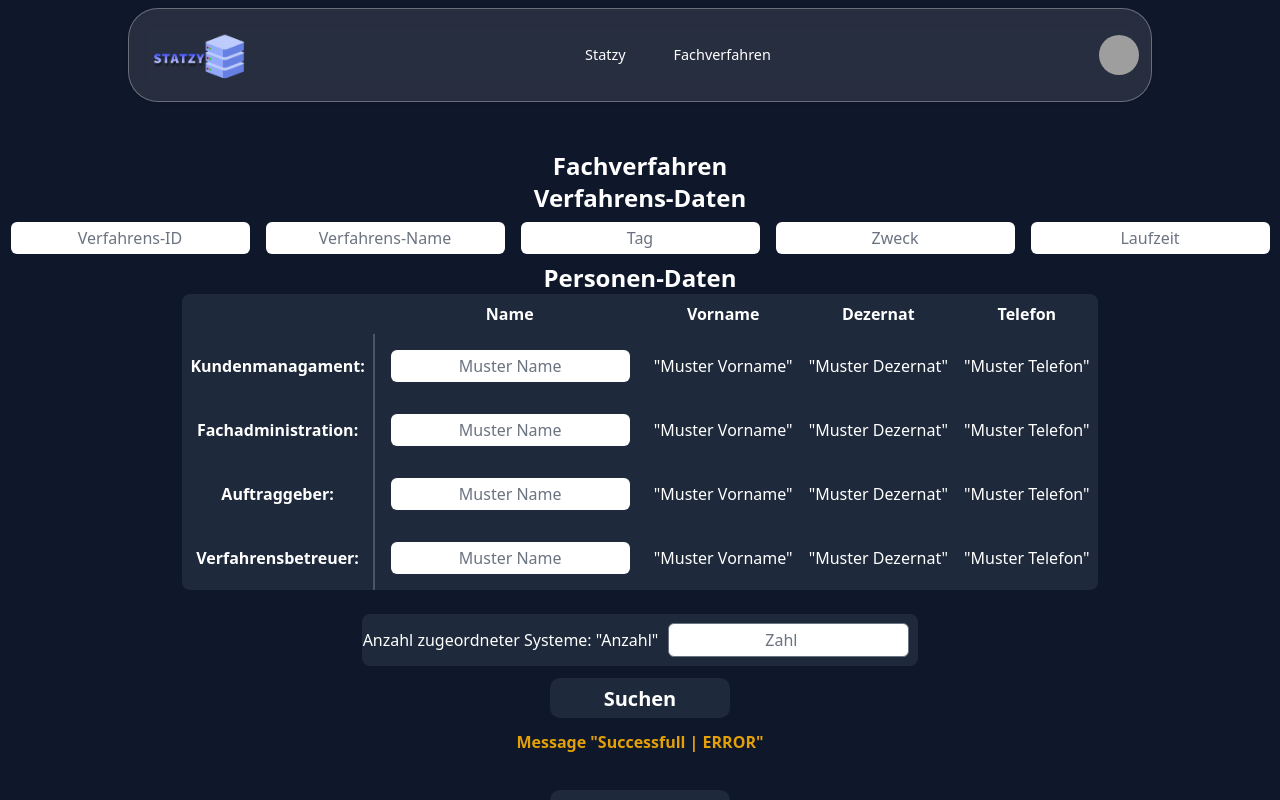
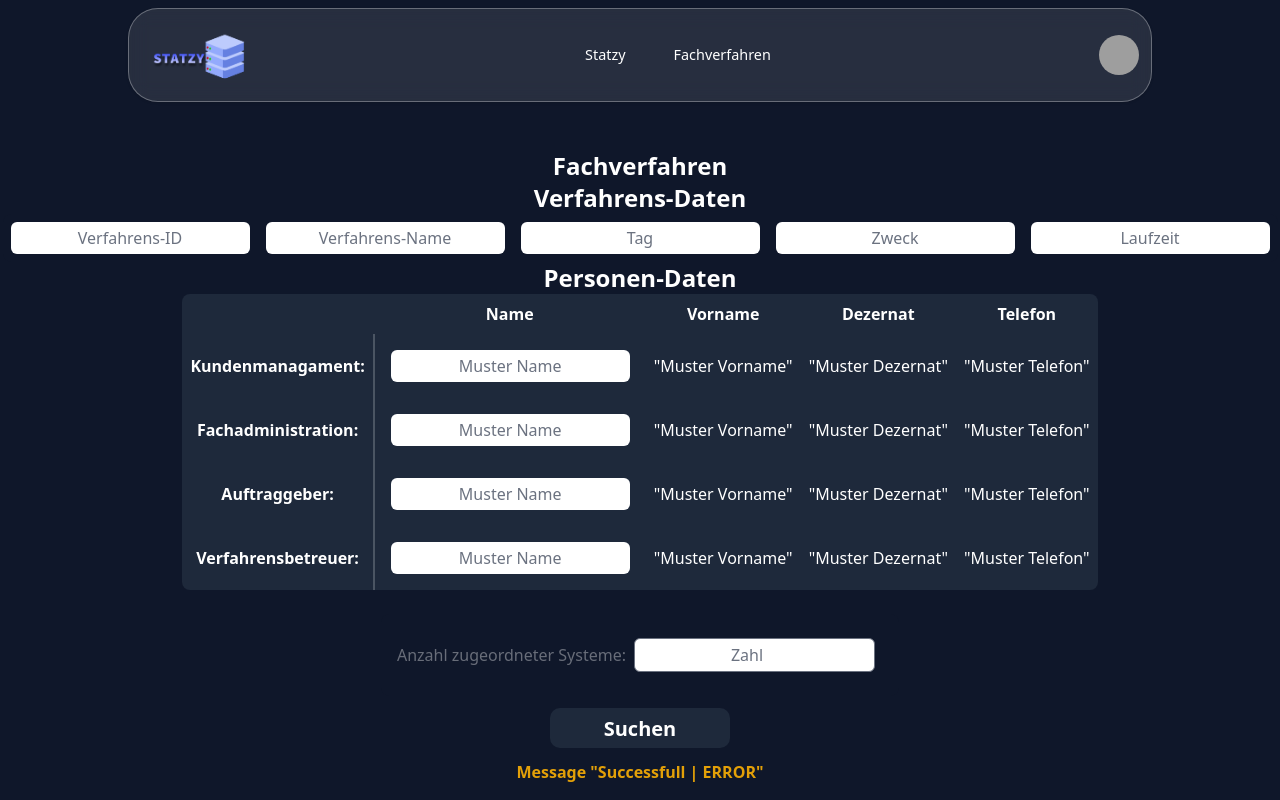
Before and after one commit to LeonKohli/statzy-nuxt, a Nuxt app: page /fachverfahren2 in a window 1280 px wide. Shown: the top 800 px of the page. Built offline with nearby package versions, Linux system fonts and the light colour scheme; grey boxes are pictures that could not be loaded.

Commit message:
Update SystemeComponent.vue

```diff
--- a/components/SystemeComponent.vue
+++ b/components/SystemeComponent.vue
@@ -1,27 +1,10 @@
 <template>
-  <div>
-    <table class="table">
-      <tr>
-        <td class="tableSeperator"> Anzahl zugeordneter Systeme: "Anzahl" </td>
-        <td class="tableSeperator"> <input class="input" type="number" placeholder="Zahl" /> </td>
-      </tr>
-    </table>
+  <div class="flex justify-center">
+    <div class="bg-statzy-dark text-statzy-white rounded-lg mx-auto p-4">
+      <div class="flex items-center justify-between">
+        <p class="text-statzy-lightgray">Anzahl zugeordneter Systeme:</p>
+        <input class="input text-black" type="number" placeholder="Zahl"/>
+      </div>
+    </div>
   </div>
 </template>
-
-<script lang="ts" setup>
-
-</script>
-
-<style>
-.input {
-  @apply text-center m-2 rounded-md p-1;
-  color: black;
-}
-
-
-.table {
-  @apply text-center rounded-lg bg-slate-800 mx-auto text-white;
-}
-
-</style>
```
